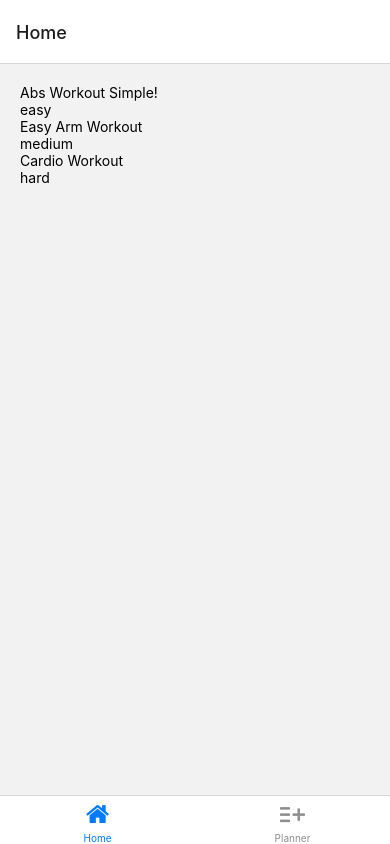
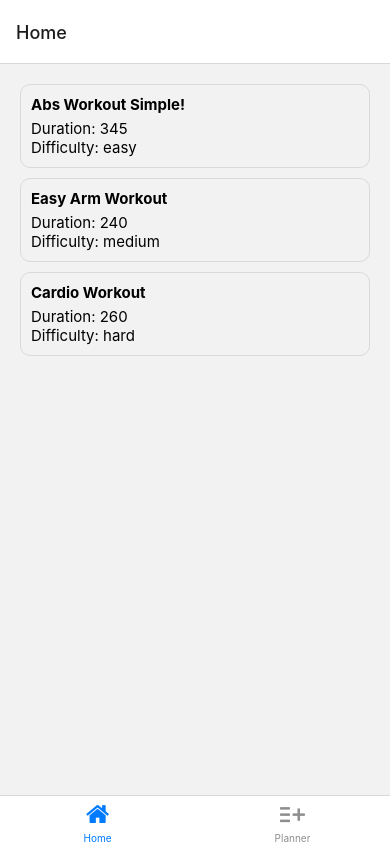
Before and after one commit to Jerga99/workout-app, a React Native app: screen /Home in a window 390 px wide. Built offline with nearby package versions, Linux system fonts and the light colour scheme.

Commit message:
workout item styles

```diff
--- a/components/WorkoutItem.tsx
+++ b/components/WorkoutItem.tsx
@@ -1,12 +1,40 @@
 
-import { View, Text } from "react-native";
+import { View, Text, StyleSheet } from "react-native";
 import { Workout } from "../types/data";
 
 export default function WorkoutItem({item}: {item: Workout}) {
   return (
-    <View>
-      <Text>{item.name}</Text>
-      <Text>{item.difficulty}</Text>
+    <View style={styles.container}>
+      <Text
+        style={styles.name}>{item.name}
+      </Text>
+      <Text
+        style={styles.duration}>Duration: {item.duration}
+      </Text>
+      <Text
+        style={styles.difficulty}>Difficulty: {item.difficulty}
+      </Text>
     </View>
   )
 }
+
+const styles = StyleSheet.create({
+  container: {
+    borderRadius: 10,
+    borderColor: "rgba(0,0,0, 0.1)",
+    borderWidth: 1,
+    padding: 10,
+    marginBottom: 10,
+  },
+  name: {
+    fontSize: 15,
+    fontWeight: "bold",
+    marginBottom: 5,
+  },
+  duration: {
+    fontSize: 15,
+  },
+  difficulty: {
+    fontSize: 15
+  }
+})
```
